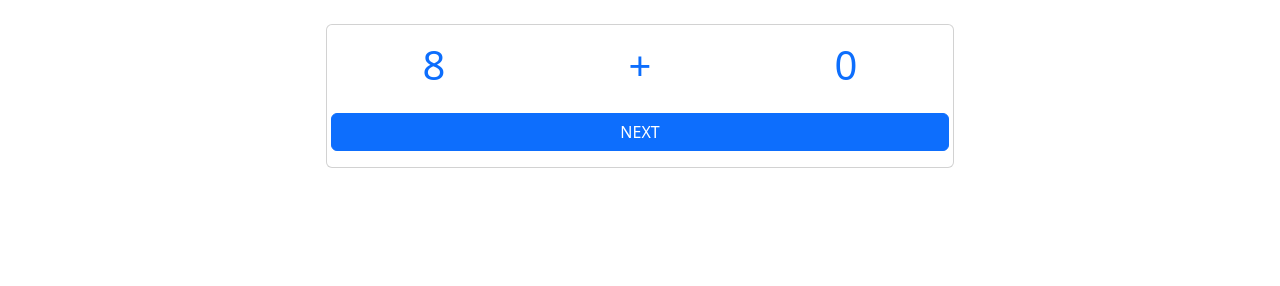
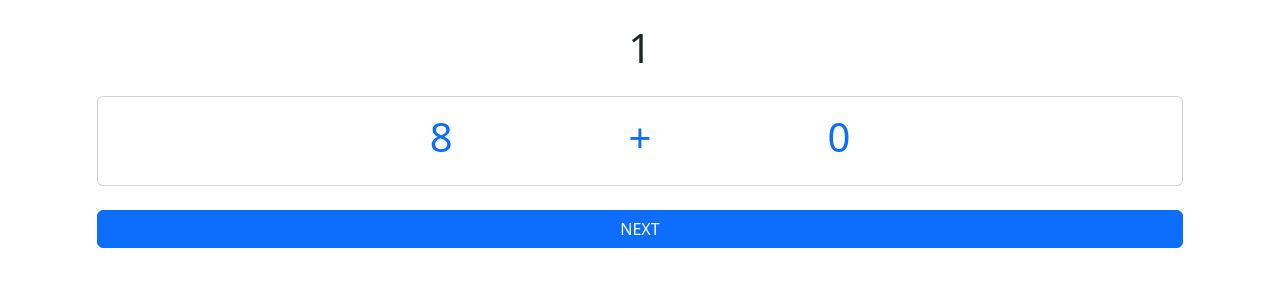
Before and after one commit to gadapa-rakesh/kidsmath, a plain HTML site: page index.html in a window 1280 px wide. Drawn offline with nearby package versions, Linux system fonts and the light colour scheme.

Commit message:
Minor updates
adding problem count

```diff
--- a/index.html
+++ b/index.html
@@ -7,36 +7,47 @@
   <title>Bootstrap demo</title>
   <link href="https://cdn.jsdelivr.net/npm/bootstrap@5.2.3/dist/css/bootstrap.min.css" rel="stylesheet"
     integrity="sha384-rbsA2VBKQhggwzxH7pPCaAqO46MgnOM80zW1RWuH61DGLwZJEdK2Kadq2F9CUG65" crossorigin="anonymous">
+  <link rel="stylesheet" href="https://cdn.jsdelivr.net/npm/bootstrap-icons@1.3.0/font/bootstrap-icons.css">
 </head>
 
 <body>
   <br />
   <div class="row">
-    <div class="col-3">
+    <div class="col-1"></div>
+    <div class="col-10">
+      <h1 class="card-title text-center" id="numProblems">-</h1>
+    </div>
+    <div class="col-1"></div>
+  </div>
+  <br />
+  <div class="row">
+    <div class="col-1">
 
     </div>
-    <div class="col-6 text-primary">
+    <div class="col-10 text-primary">
+      <div class="row">
         <div class="card">
           <div class="card-body d-grid gap-3">
             <div class="row text-center">
               <div class="col">
-              <h1 class="card-title" id="part1">97</h1>
+                <h1 class="card-title text-end" id="part1">97</h1>
               </div>
               <div class="col">
                 <h1 class="card-title" id="operator">+</h1>
               </div>
               <div class="col">
-              <h1 class="card-title" id="part2">98</h1>
-            </div>
-            <br/>
-            <br/>
-            <br/>
-            <button type="button" class="btn btn-primary" onclick="nextProblem()">NEXT</button>
+                <h1 class="card-title text-start" id="part2">98</h1>
               </div>
             </div>
           </div>
         </div>
-    <div class="col-3">
+      </div>
+      <br />
+      <div class="row">
+        <button type="button" class="btn btn-primary" onclick="nextProblem()">NEXT</button>
+      </div>
+    </div>
+    <div class="col-1">
     </div>
   </div>
   <script src="https://cdn.jsdelivr.net/npm/bootstrap@5.2.3/dist/js/bootstrap.bundle.min.js"
--- a/logic.js
+++ b/logic.js
@@ -1,7 +1,17 @@
-const PART_1 = 'part1', PART_2 = 'part2';
+const PART_1 = 'part1';
+const PART_2 = 'part2';
+const NUM_PROBLEMS = 'numProblems';
+
+var numProblems = 0;
 
 function start() {
     nextProblem();
+}
+
+function updateProblemCount(){
+    numProblems++;
+    var element = document.getElementById(NUM_PROBLEMS);
+    element.innerText = numProblems;
 }
 
 function updateText(id, newVal) {
@@ -22,6 +32,7 @@ function getRandom(min, max) {
 }
 
 function nextProblem() {
+    updateProblemCount();
     var part1Random = getRandomArbitrary();
     updateText(PART_1, part1Random);
 
```
Lines whose indentation alone changed are shown as unchanged.
